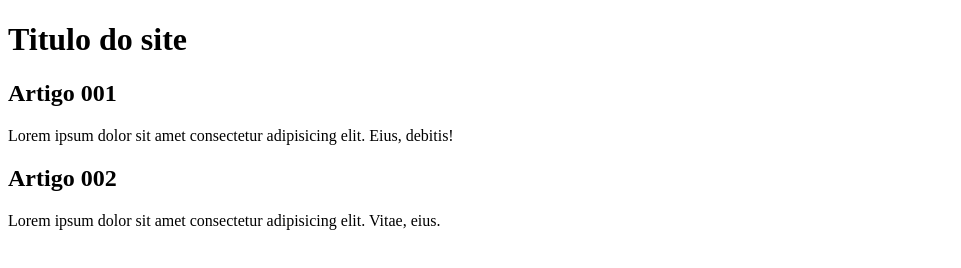
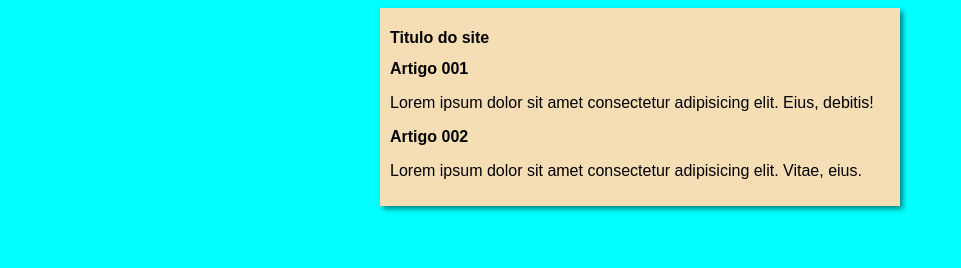
Before and after one commit to danie010830/projeto-site, a plain HTML site: page index.html in a window 1280 px wide. Shown: the whole page, without its empty margins (0-961 px from the left). Drawn offline with Linux system fonts and the light colour scheme.

Commit message:
iniciei o desing

```diff
--- /dev/null
+++ b/estilos/style.css
@@ -0,0 +1,14 @@
+*{
+  font-family: Arial, Helvetica, sans-serif;
+  font-size: 16px;
+}
+body{
+  background-color: aqua;
+}
+main{
+  background-color: wheat;
+  width: 500px;
+  margin: auto;
+  padding: 10px;
+  box-shadow: 3px 3px 5px rgba(0, 0, 0, 0.473);
+}
--- a/index.html
+++ b/index.html
@@ -4,6 +4,7 @@
   <meta charset="UTF-8">
   <meta name="viewport" content="width=device-width, initial-scale=1.0">
   <title>Titulo do site</title>
+  <link rel="stylesheet" href="estilos/style.css">
 </head>
 <body>
   <main>
```
